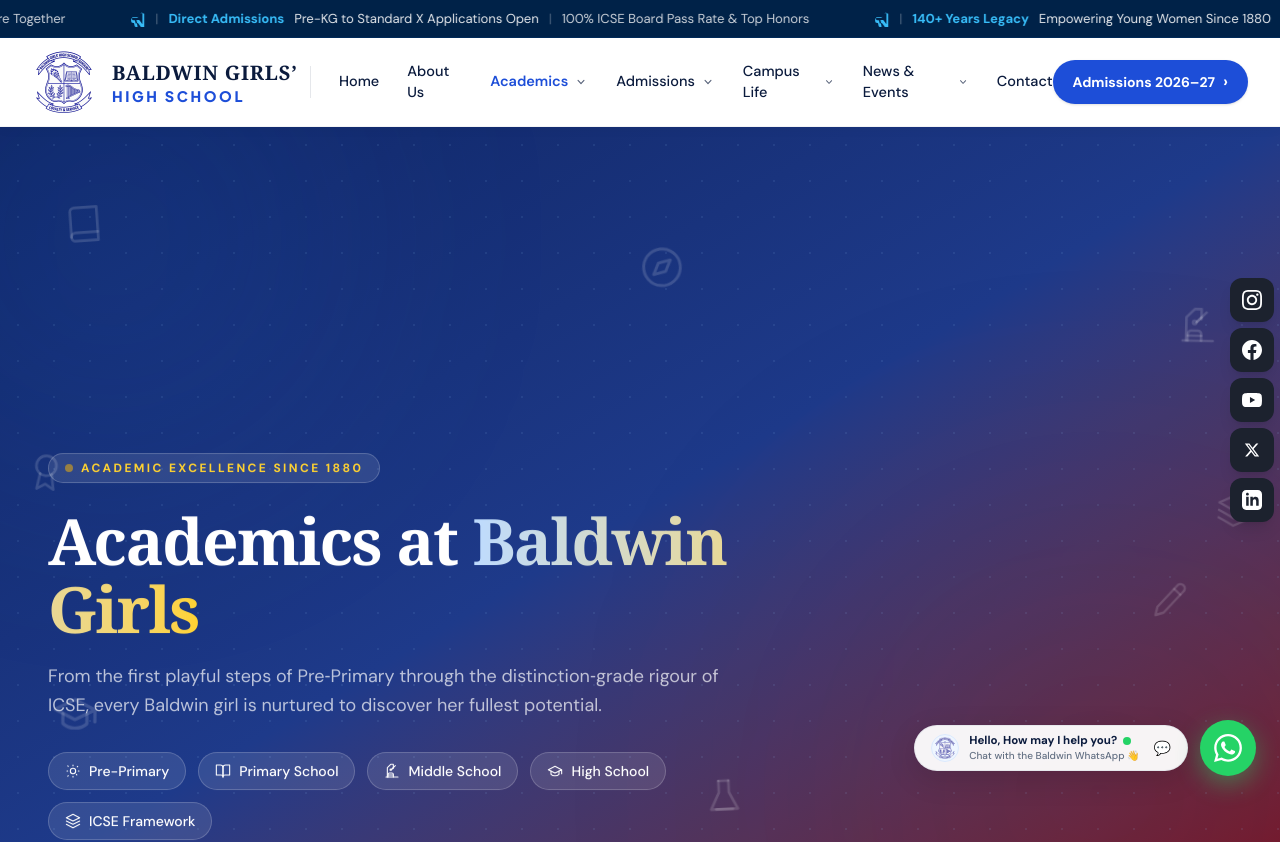
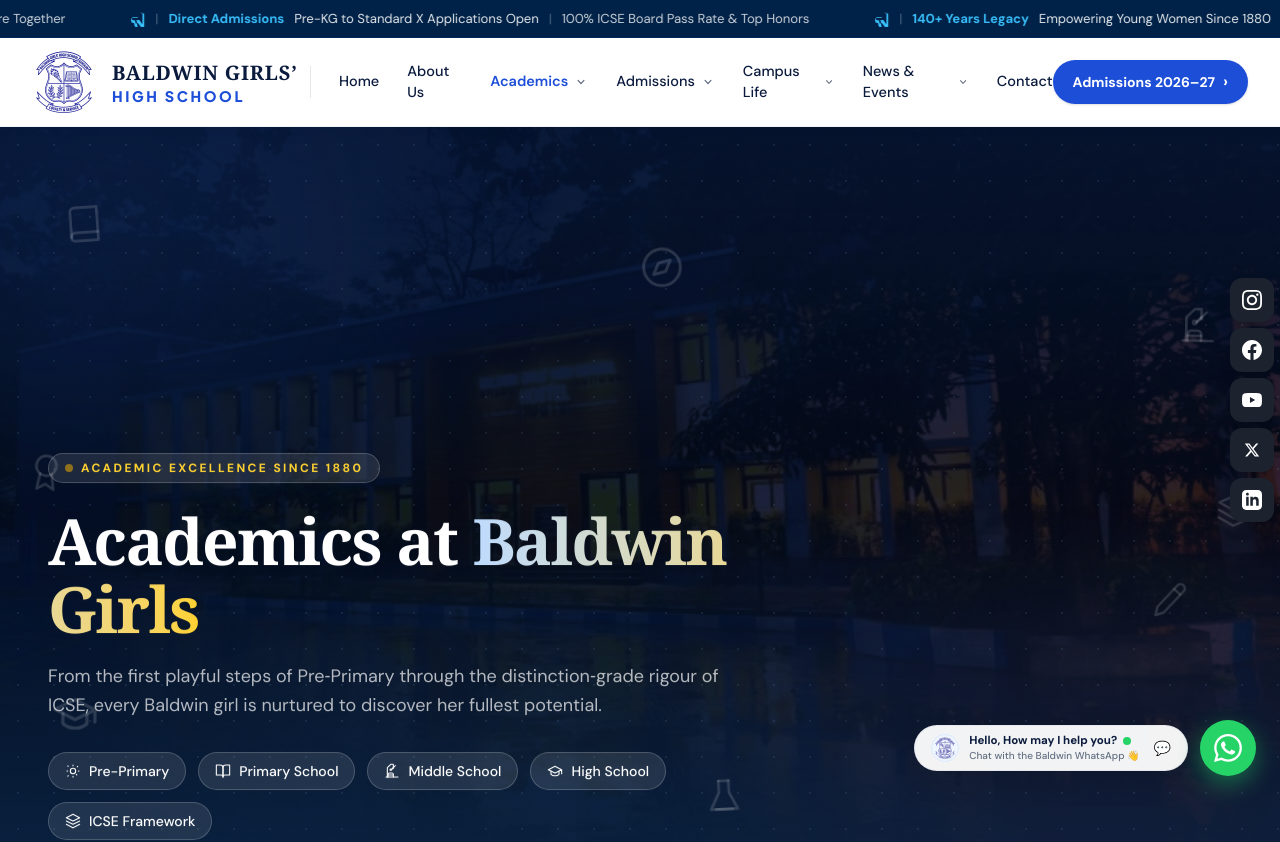
Before and after one commit to amansinghtco-beep/BGHS, a React (Vite) app: page /academics in a window 1280 px wide. Shown: the top 842 px of the page. Built offline with nearby package versions, Linux system fonts and the light colour scheme; a web font is replaced by a local one.

Commit message:
Integrate authentic campus architecture photo into Academics hero banner with blue and burgundy overlay

```diff
--- a/src/app/AcademicsPage.tsx
+++ b/src/app/AcademicsPage.tsx
@@ -631,8 +631,19 @@ export default function AcademicsPage() {
         />
 
         {/* ── HERO ─────────────────────────────────── */}
-        <section ref={heroRef} className="relative overflow-hidden min-h-[72vh] flex items-center">
-          <div className="absolute inset-0 bg-gradient-to-br from-[#0F2563] via-[#1E3A8A] to-[#781428]" />
+        <section ref={heroRef} className="relative overflow-hidden min-h-[76vh] flex items-center">
+          {/* Background campus photo with rich architectural overlay */}
+          <div className="absolute inset-0">
+            <img
+              src="/academics-hero-campus.jpg"
+              alt="Baldwin Girls' High School Campus"
+              className="w-full h-full object-cover object-center scale-105"
+            />
+            {/* Rich multi-layer blue/burgundy gradient overlay for atmospheric elegance and text readability */}
+            <div className="absolute inset-0 bg-gradient-to-r from-[#071738]/92 via-[#0F2563]/80 to-[#781428]/75 mix-blend-multiply" />
+            <div className="absolute inset-0 bg-[#081836]/40 backdrop-blur-[0.5px]" />
+            <div className="absolute inset-0 bg-gradient-to-t from-[#0A2342] via-transparent to-[#071738]/70" />
+          </div>
           <AnimatedBackground />
 
           <motion.div
```
Also changed, not shown: public/academics-hero-campus.jpg (added).
